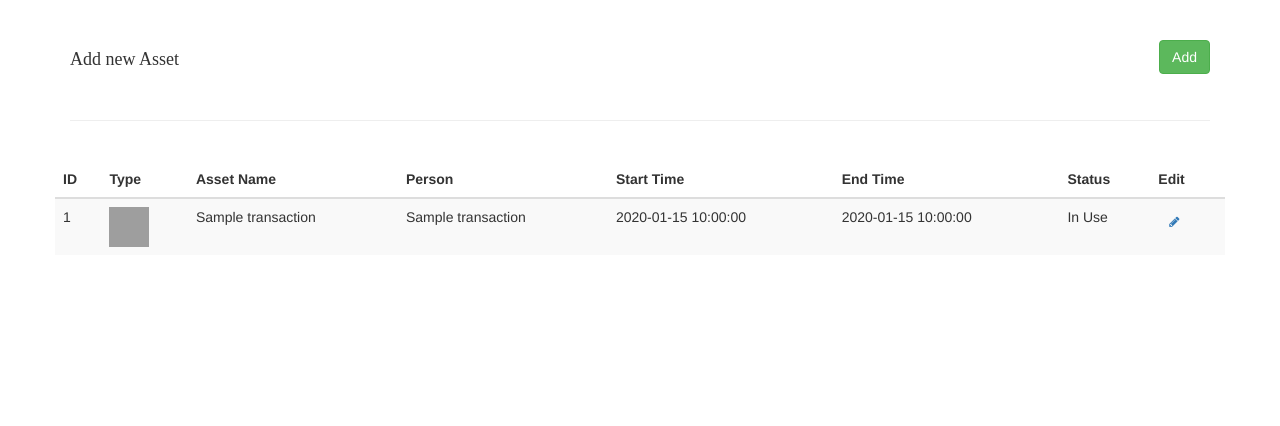
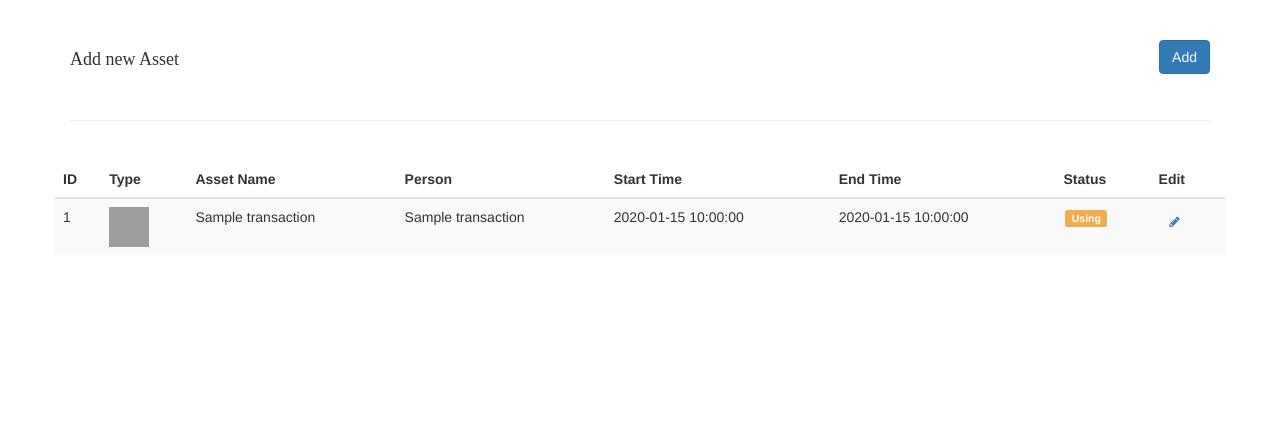
Before and after one commit to BharatKammakatla/Asset-Tracker, a Flask app: page / in a window 1280 px wide. Shown: the part 90-516 px from the top of the page. Run offline with Flask 2, Linux system fonts and the light colour scheme; tables that the repository leaves empty hold one stand-in row (values such as "Sample post"); some libraries are stand-ins or nearby versions; some web fonts are replaced; grey boxes are pictures that could not be loaded.

Commit message:
Added badges to status

```diff
--- a/app/asset/forms.py
+++ b/app/asset/forms.py
@@ -23,5 +23,5 @@ class AddAssetForm(FlaskForm):
     end_time = HiddenField('End Time')
     #status = StringField('Status', validators=[DataRequired()])
     #status = RadioField('Status', choices=[('In Use', 'In Use'), ('In Store', 'In Store')], validators=[DataRequired()])
-    status = SelectField('Status', validators=[DataRequired()], choices=[('in_use', 'In Use')])
+    status = SelectField('Status', validators=[DataRequired()], choices=[('In Use', 'In Use'), ('In Store', 'In Store')])
     submit = SubmitField('Add')
--- a/app/asset/templates/home.html
+++ b/app/asset/templates/home.html
@@ -9,7 +9,7 @@
                     <h4>Add new Asset</h4>
                 </div>
                 <div class="col-md-6 text-right">
-                    <a class="btn btn-success" href="{{ url_for('main.add_assset') }}" role="button">  Add  </a>
+                    <a class="btn btn-primary" href="{{ url_for('main.add_assset') }}" role="button">  Add  </a>
                 </div>
             </div>
             <br>
@@ -38,7 +38,12 @@
                                 <td> {{ transaction.person_name }} </td>
                                 <td> {{ transaction.start_time }} </td>
                                 <td> {{ transaction.end_time }} </td>
-                                <td> {{ transaction.status }} </td>
+                                <td> {% if transaction.status == 'In Use' %}
+                                        <span class="label label-warning">Using</span>
+                                     {% else %}
+                                        <span class="label label-success">Store</span>
+                                     {% endif %}
+                                </td>
                                 <td>
                                     <a class="btn btn-light btn-sm" href="{{ url_for('main.edit_asset', id=transaction.id) }}" role="button">
                                         <i class="fa fa-pencil" aria-hidden="true"></i>
```
